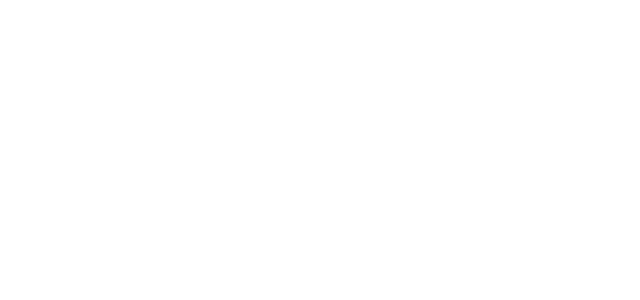
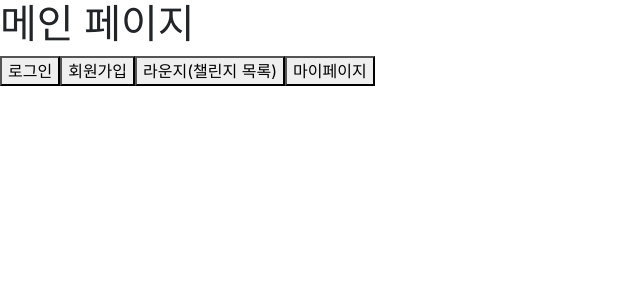
Before and after one commit to local-kim/MOIM, a React (Create React App) app in the folder src/main/reactjs/: page / in a window 1280 px wide. Before the commit this address had no page. Shown: the top 300 px of the page, without its empty margins (0-640 px from the left). Built offline with nearby package versions, Linux system fonts and the light colour scheme.

Commit message:
페이지 구조 만듦

```diff
--- a/src/main/reactjs/src/RouteMain.js
+++ b/src/main/reactjs/src/RouteMain.js
@@ -2,6 +2,8 @@
 import { Route, Routes } from "react-router-dom";
 import { Challenge, ChallengeList, NewChallenge } from "./pages/lounge";
 import { Login, Join } from "./pages/login";
+import { Report } from "./pages/report";
+import { Mypage } from "./pages/mypage";
 import "./App.css";
 
 const RouteMain = () => {
@@ -10,6 +12,7 @@
     <div id="main">
       <Routes>
         {/* 리포트(메인) */}
+        <Route path="/" element={<Report/>} />
 
         {/* 라운지 */}
         <Route path="/lounge" element={<ChallengeList/>} />
@@ -17,6 +20,7 @@
         <Route path="/lounge/new" element={<NewChallenge/>} />
 
         {/* 마이페이지 */}
+        <Route path="/mypage" element={<Mypage/>} />
 
         {/* 로그인 */}
         <Route path="/join" element={<Join/>} />
--- a/src/main/reactjs/src/pages/login/Join.js
+++ b/src/main/reactjs/src/pages/login/Join.js
@@ -49,7 +49,7 @@
     <div>
       <h1>회원가입</h1>
 
-      <form className="form-inline" onSubmit={joinUser}>
+      <form onSubmit={joinUser}>
         <table>
           <tbody>
             <tr>
--- a/src/main/reactjs/src/pages/login/Login.js
+++ b/src/main/reactjs/src/pages/login/Login.js
@@ -32,8 +32,8 @@
     <div>
       <h1>로그인</h1>
 
-      <form className="form-inline" onSubmit={login}>
-        <table className="table">
+      <form onSubmit={login}>
+        <table>
           <tbody>
             <tr>
               <th>ID</th>
--- a/src/main/reactjs/src/pages/lounge/Challenge.js
+++ b/src/main/reactjs/src/pages/lounge/Challenge.js
@@ -3,7 +3,7 @@
 const Challenge = () => {
   return (
     <div>
-      <h1>Challenge 상세 페이지</h1>
+      <h1>챌린지 상세</h1>
     </div>
   );
 };
--- a/src/main/reactjs/src/pages/lounge/ChallengeList.js
+++ b/src/main/reactjs/src/pages/lounge/ChallengeList.js
@@ -1,9 +1,15 @@
 import React from 'react';
+import { useNavigate } from 'react-router-dom';
 
 const ChallengeList = () => {
+  const navigate = useNavigate();
+
   return (
     <div>
-      <h1>Challenge 목록</h1>
+      <h1>챌린지 목록</h1>
+
+      <button type='button' onClick={() => navigate('/lounge/new')}>챌린지 생성</button>
+      <button type='button' onClick={() => navigate('/lounge/1')}>챌린지 보기</button>
     </div>
   );
 };
--- a/src/main/reactjs/src/pages/lounge/NewChallenge.js
+++ b/src/main/reactjs/src/pages/lounge/NewChallenge.js
@@ -4,6 +4,8 @@
   return (
     <div>
       <h1>챌린지 만들기</h1>
+
+
     </div>
   );
 };
--- a/src/main/reactjs/src/pages/mypage/Mypage.js
+++ b/src/main/reactjs/src/pages/mypage/Mypage.js
@@ -3,7 +3,7 @@
 const Mypage = () => {
   return (
     <div>
-
+      <h1>마이페이지</h1>
     </div>
   );
 };
--- /dev/null
+++ b/src/main/reactjs/src/pages/mypage/index.js
@@ -0,0 +1 @@
+export {default as Mypage} from './Mypage';
--- a/src/main/reactjs/src/pages/report/Report.js
+++ b/src/main/reactjs/src/pages/report/Report.js
@@ -1,9 +1,19 @@
 import React from 'react';
+import { useNavigate } from 'react-router-dom';
 
 const Report = () => {
+  const navigate = useNavigate();
+
   return (
     <div>
+      <h1>메인 페이지</h1>
 
+      <button type='button' onClick={() => navigate('/login')}>로그인</button>
+      <button type='button' onClick={() => navigate('/join')}>회원가입</button>
+
+      <button type='button' onClick={() => navigate('/lounge')}>라운지(챌린지 목록)</button>
+
+      <button type='button' onClick={() => navigate('/mypage')}>마이페이지</button>
     </div>
   );
 };
--- /dev/null
+++ b/src/main/reactjs/src/pages/report/index.js
@@ -0,0 +1 @@
+export {default as Report} from './Report';
```
